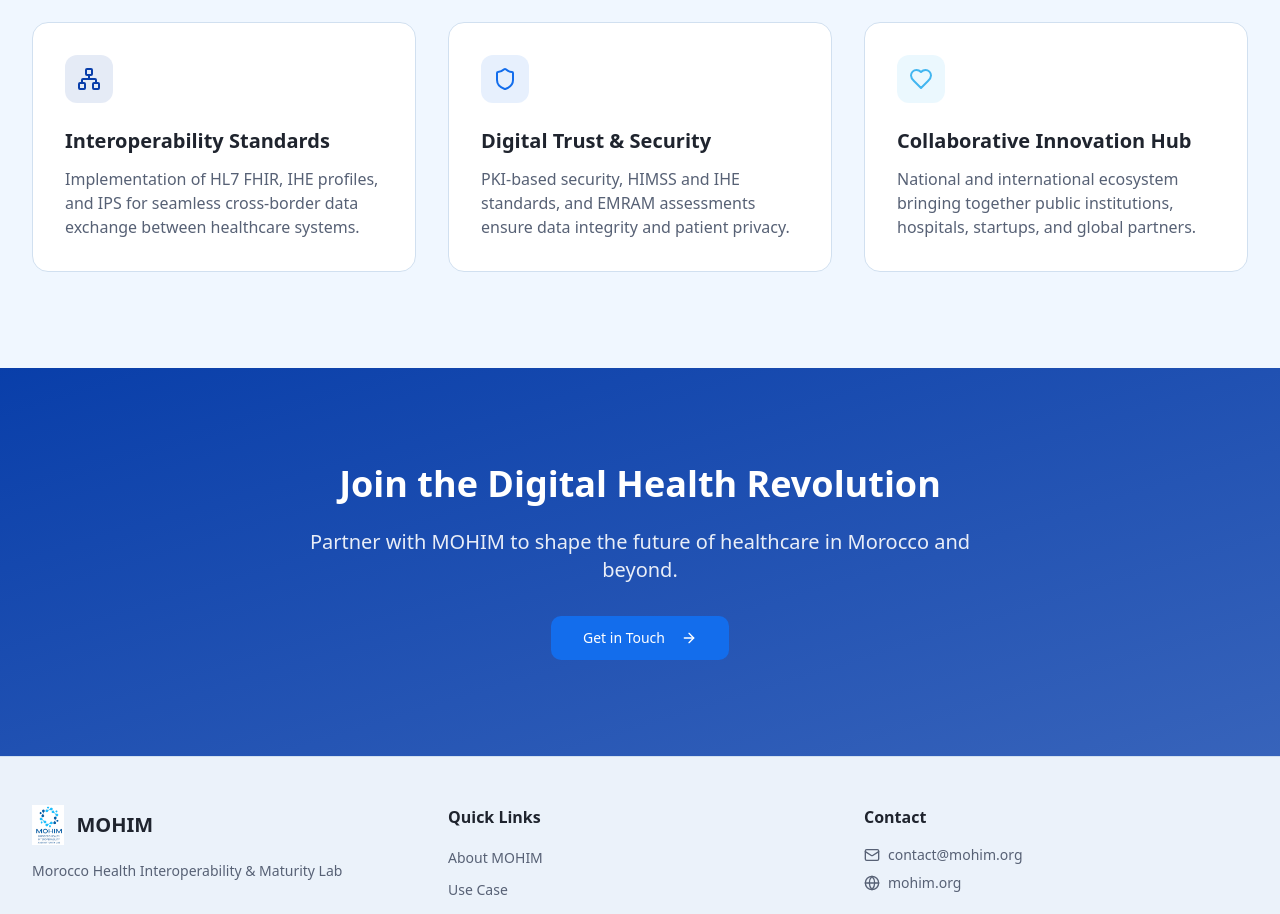
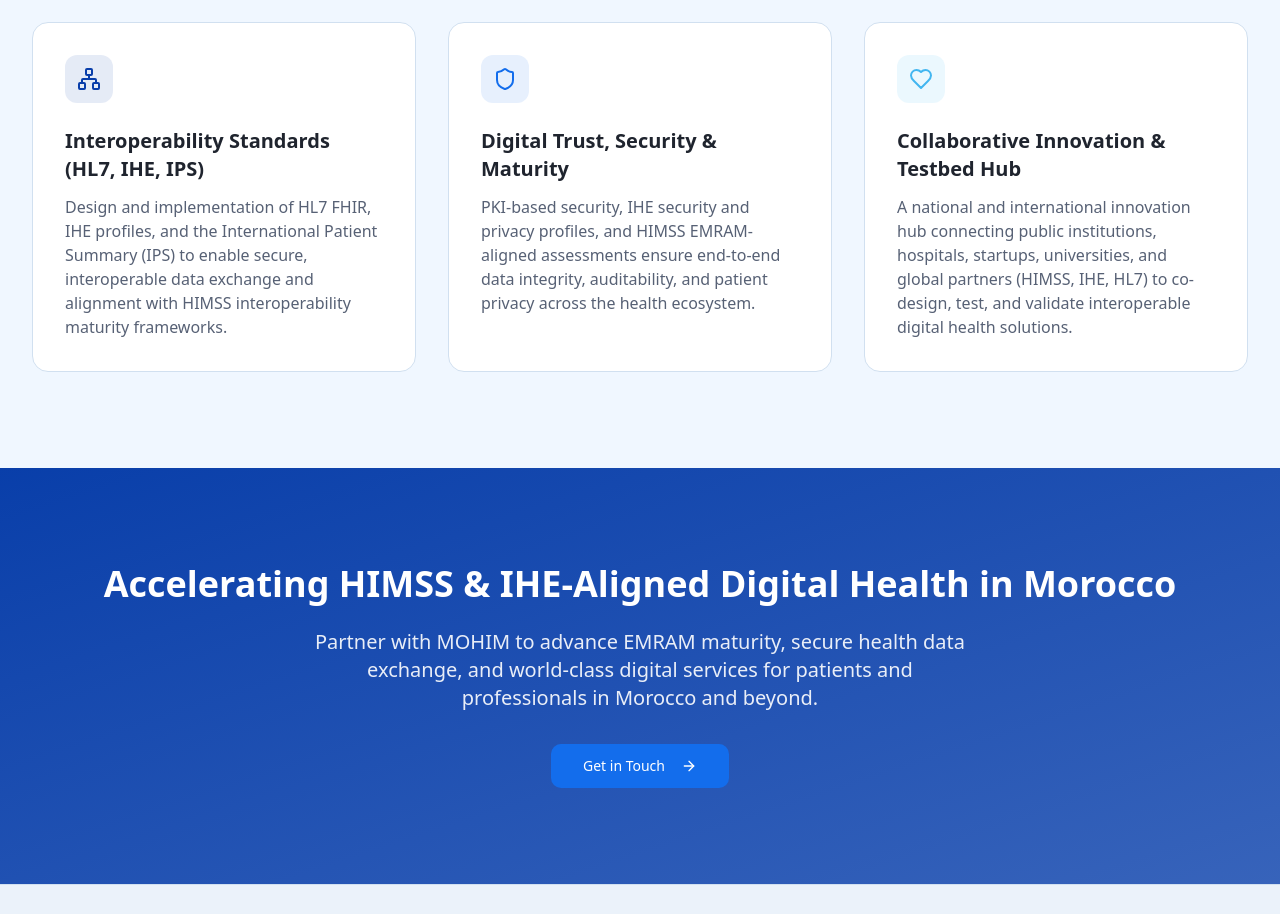
Before and after one commit to FZ-N/mohim-launchpad, a React (Vite) app: page / in a window 1280 px wide. Shown: the part 780-1694 px from the top of the page. Built offline with nearby package versions, Linux system fonts and the light colour scheme; the HTML template or start-up script is replaced by a standard one.

Commit message:
Update Home.tsx

```diff
--- a/src/pages/Home.tsx
+++ b/src/pages/Home.tsx
@@ -71,10 +71,10 @@ const Home = () => {
                 <Network className="w-6 h-6 text-primary" />
               </div>
               <h3 className="text-xl font-bold text-foreground mb-3">
-                Interoperability Standards
+                Interoperability Standards (HL7, IHE, IPS)
               </h3>
               <p className="text-muted-foreground">
-                Implementation of HL7 FHIR, IHE profiles, and IPS for seamless cross-border data exchange between healthcare systems.
+                Design and implementation of HL7 FHIR, IHE profiles, and the International Patient Summary (IPS) to enable secure, interoperable data exchange and alignment with HIMSS interoperability maturity frameworks.
               </p>
             </div>
 
@@ -84,10 +84,10 @@ const Home = () => {
                 <Shield className="w-6 h-6 text-secondary" />
               </div>
               <h3 className="text-xl font-bold text-foreground mb-3">
-                Digital Trust & Security
+                Digital Trust, Security & Maturity
               </h3>
               <p className="text-muted-foreground">
-                PKI-based security, HIMSS and IHE standards, and EMRAM assessments ensure data integrity and patient privacy.
+                PKI-based security, IHE security and privacy profiles, and HIMSS EMRAM-aligned assessments ensure end-to-end data integrity, auditability, and patient privacy across the health ecosystem.
               </p>
             </div>
 
@@ -97,10 +97,10 @@ const Home = () => {
                 <Heart className="w-6 h-6 text-accent" />
               </div>
               <h3 className="text-xl font-bold text-foreground mb-3">
-                Collaborative Innovation Hub
+                Collaborative Innovation & Testbed Hub
               </h3>
               <p className="text-muted-foreground">
-                National and international ecosystem bringing together public institutions, hospitals, startups, and global partners.
+                A national and international innovation hub connecting public institutions, hospitals, startups, universities, and global partners (HIMSS, IHE, HL7) to co-design, test, and validate interoperable digital health solutions.
               </p>
             </div>
           </div>
@@ -111,10 +111,10 @@ const Home = () => {
       <section className="py-24 bg-gradient-to-br from-primary to-primary/80 text-primary-foreground">
         <div className="container mx-auto px-4 sm:px-6 lg:px-8 text-center">
           <h2 className="text-3xl md:text-4xl font-bold mb-6">
-            Join the Digital Health Revolution
+            Accelerating HIMSS & IHE-Aligned Digital Health in Morocco
           </h2>
           <p className="text-xl text-primary-foreground/90 mb-8 max-w-2xl mx-auto">
-            Partner with MOHIM to shape the future of healthcare in Morocco and beyond.
+            Partner with MOHIM to advance EMRAM maturity, secure health data exchange, and world-class digital services for patients and professionals in Morocco and beyond.
           </p>
           <Button
             size="lg"
```
